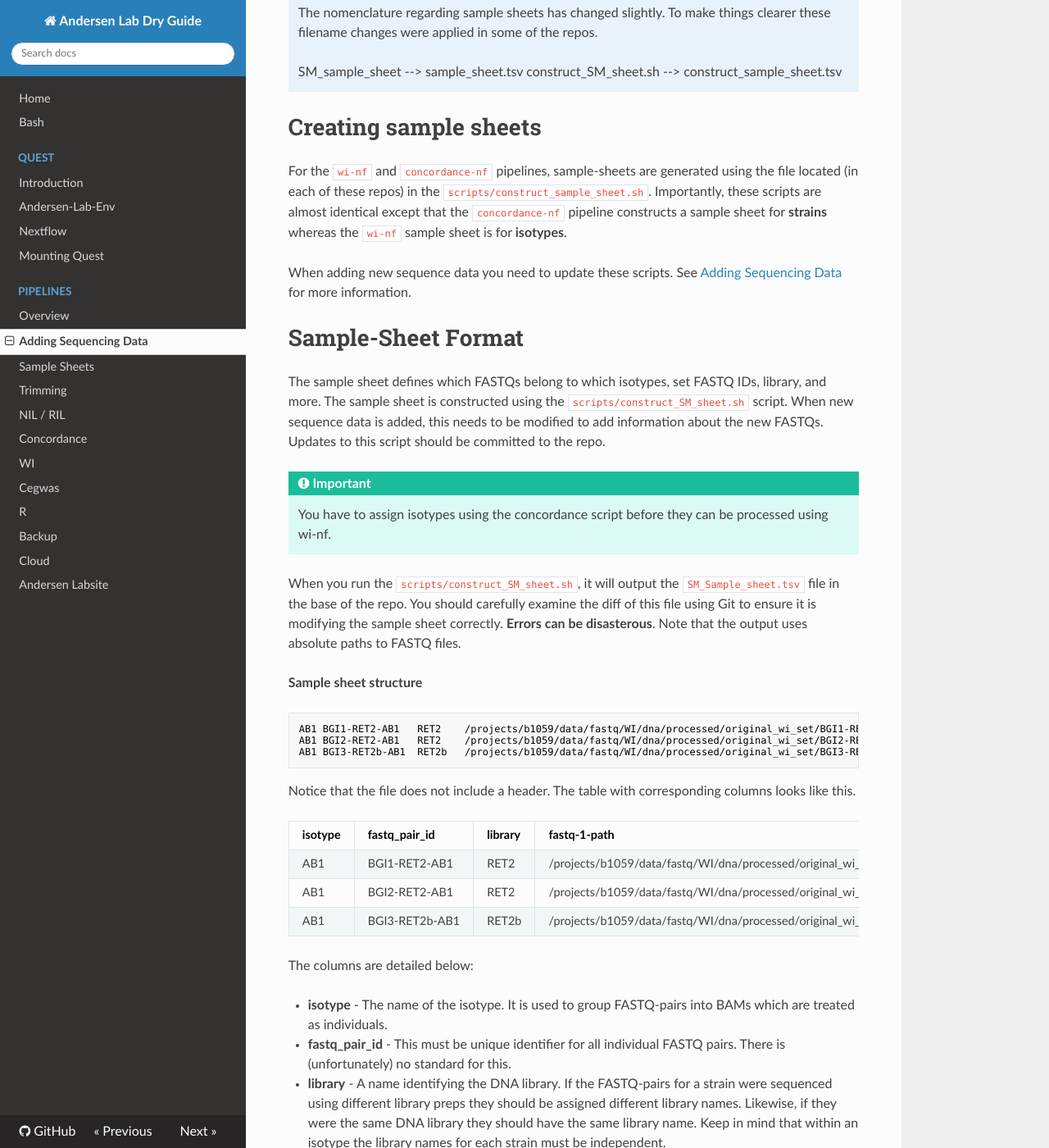
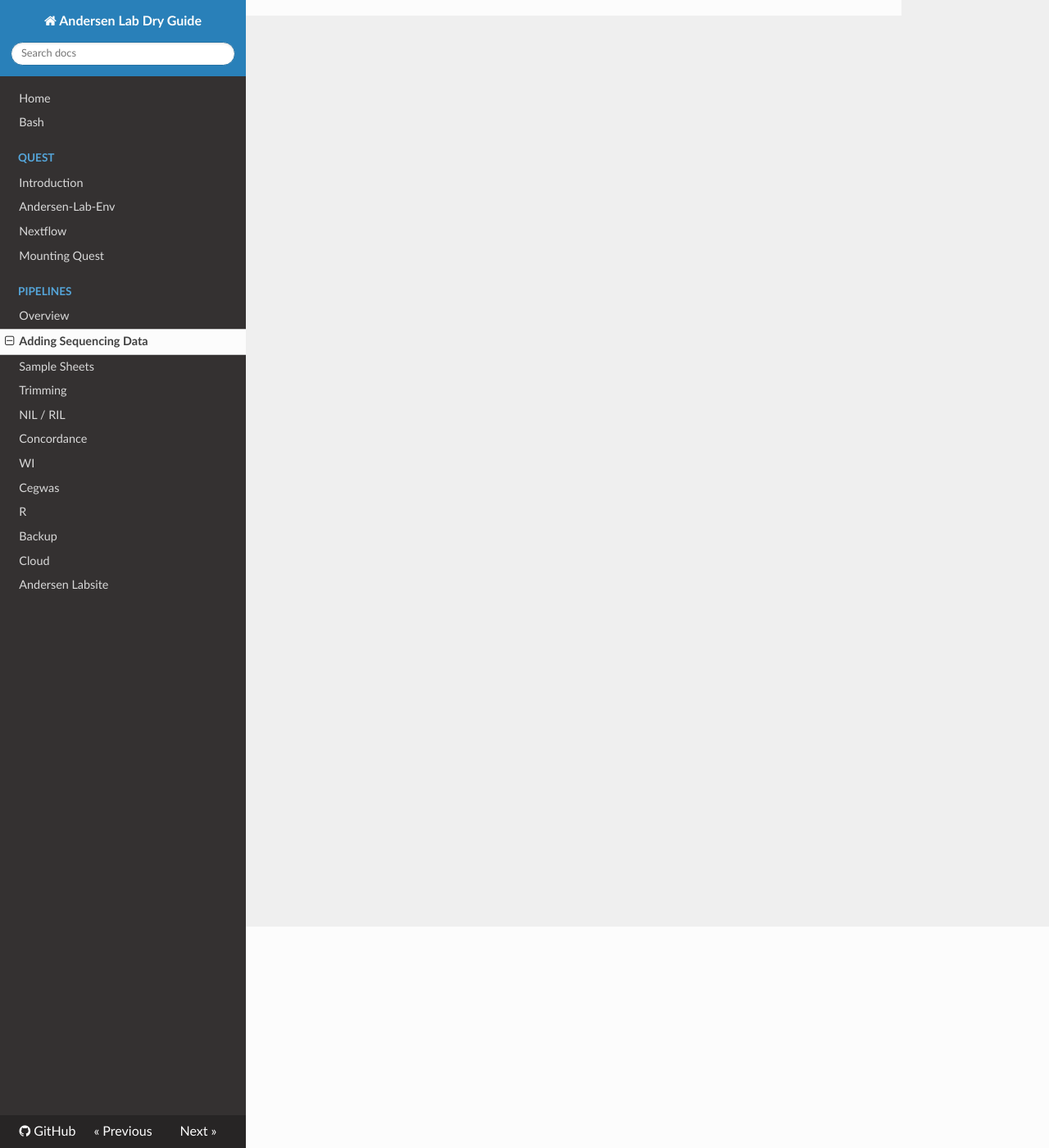
Before and after one commit to AndersenLab/dry-guide, an MkDocs documentation site: the page built from docs/adding-seq-data.md, in a window 1280 px wide and 1400 px high, scrolled down 270 px. Shown: the whole window at 82% size. Built offline with MkDocs 1.6.1, drawn with Linux system fonts in a browser that asks for light colours; nearby versions of some CDN libraries; old or Windows-style settings are respelled for this version of MkDocs; some of the changed text lies outside the part shown.

Commit message:
Update adding seq data

````diff
--- a/docs/adding-seq-data.md
+++ b/docs/adding-seq-data.md
@@ -1,51 +1 @@
-# Sample Sheets
-
-The `wi-nf`, `concordance-nf`, and `nil-ril-nf` pipelines all make use of sample sheets. Sample sheets specify which fastqs belong to a given strain or isotype.
-
-!!! note
-
-    The nomenclature regarding sample sheets has changed slightly. To make things clearer these filename changes
-    were applied in some of the repos.
-
-    SM_sample_sheet --> sample_sheet.tsv
-    construct_SM_sheet.sh --> construct_sample_sheet.tsv
-
-
-# Creating sample sheets
-
-For the `wi-nf` and `concordance-nf` pipelines, sample-sheets are generated using the file located (in each of these repos) in the `scripts/construct_sample_sheet.sh`. Importantly, these scripts are almost identical except that the `concordance-nf` pipeline constructs a sample sheet for __strains__ whereas the `wi-nf` sample sheet is for __isotypes__.
-
-When adding new sequence data you need to update these scripts. See [Adding Sequencing Data](adding-seq-data.md) for more information.
-
-# Sample-Sheet Format
-
-The sample sheet defines which FASTQs belong to which isotypes, set FASTQ IDs, library, and more. The sample sheet is constructed using the `scripts/construct_SM_sheet.sh` script. When new sequence data is added, this needs to be modified to add information about the new FASTQs. Updates to this script should be committed to the repo.
-
-!!! Important
-    You have to assign isotypes using the concordance script before they can be processed using wi-nf.
-
-When you run the `scripts/construct_SM_sheet.sh`, it will output the `SM_Sample_sheet.tsv` file in the base of the repo. You should carefully examine the diff of this file using Git to ensure it is modifying the sample sheet correctly. __Errors can be disasterous__. Note that the output uses absolute paths to FASTQ files.
-
-__Sample sheet structure__
-
-```
-AB1 BGI1-RET2-AB1   RET2    /projects/b1059/data/fastq/WI/dna/processed/original_wi_set/BGI1-RET2-AB1-trim-1P.fq.gz /projects/b1059/data/fastq/WI/dna/processed/original_wi_set/BGI1-RET2-AB1-trim-2P.fq.gz original_wi_set
-AB1 BGI2-RET2-AB1   RET2    /projects/b1059/data/fastq/WI/dna/processed/original_wi_set/BGI2-RET2-AB1-trim-1P.fq.gz /projects/b1059/data/fastq/WI/dna/processed/original_wi_set/BGI2-RET2-AB1-trim-2P.fq.gz original_wi_set
-AB1 BGI3-RET2b-AB1  RET2b   /projects/b1059/data/fastq/WI/dna/processed/original_wi_set/BGI3-RET2b-AB1-trim-1P.fq.gz    /projects/b1059/data/fastq/WI/dna/processed/original_wi_set/BGI3-RET2b-AB1-trim-2P.fq.gz    original_wi_set
-```
-
-Notice that the file does not include a header. The table with corresponding columns looks like this.
-
-| isotype   | fastq_pair_id   | library   | fastq-1-path   | fastq-2-path   | sequencing_folder |
-|:----|:---------------|:------|:-----------------------------------------------------------------------------------------|:-----------------------------------------------------------------------------------------|:----------------|
-| AB1 | BGI1-RET2-AB1  | RET2  | /projects/b1059/data/fastq/WI/dna/processed/original_wi_set/BGI1-RET2-AB1-trim-1P.fq.gz  | /projects/b1059/data/fastq/WI/dna/processed/original_wi_set/BGI1-RET2-AB1-trim-2P.fq.gz  | original_wi_set |
-| AB1 | BGI2-RET2-AB1  | RET2  | /projects/b1059/data/fastq/WI/dna/processed/original_wi_set/BGI2-RET2-AB1-trim-1P.fq.gz  | /projects/b1059/data/fastq/WI/dna/processed/original_wi_set/BGI2-RET2-AB1-trim-2P.fq.gz  | original_wi_set |
-| AB1 | BGI3-RET2b-AB1 | RET2b | /projects/b1059/data/fastq/WI/dna/processed/original_wi_set/BGI3-RET2b-AB1-trim-1P.fq.gz | /projects/b1059/data/fastq/WI/dna/processed/original_wi_set/BGI3-RET2b-AB1-trim-2P.fq.gz | original_wi_set |
-
-The columns are detailed below:
-
-* __isotype__ - The name of the isotype. It is used to group FASTQ-pairs into BAMs which are treated as individuals.
-* __fastq_pair_id__ - This must be unique identifier for all individual FASTQ pairs. There is (unfortunately) no standard for this.
-* __library__ - A name identifying the DNA library. If the FASTQ-pairs for a strain were sequenced using different library preps they should be assigned different library names. Likewise, if they were the same DNA library they should have the same library name. Keep in mind that within an isotype the library names for each strain must be independent.
-* __fastq-1-path__ - The __absolute__ path of the first fastq.
-* __fastq-2-path__ - The __absolute__ path of the second fastq.
+# Adding Sequencing Data
````
